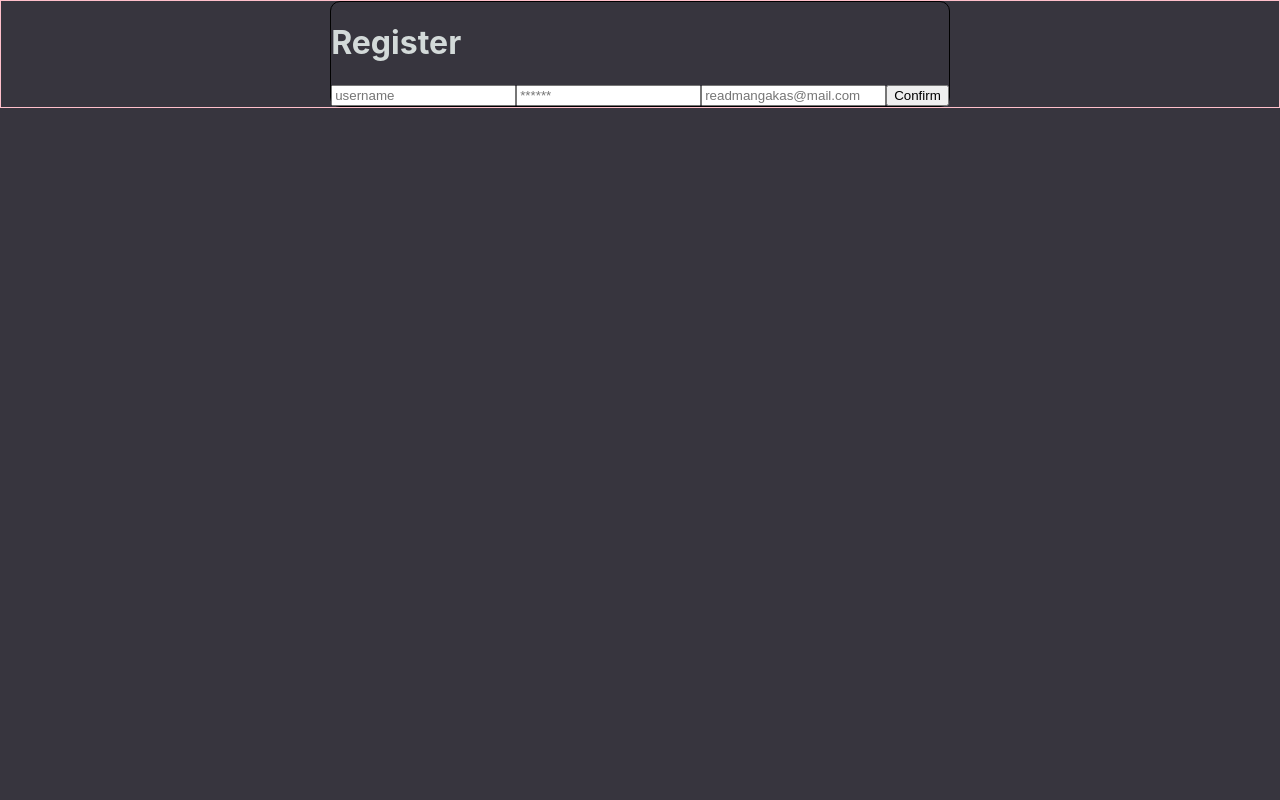
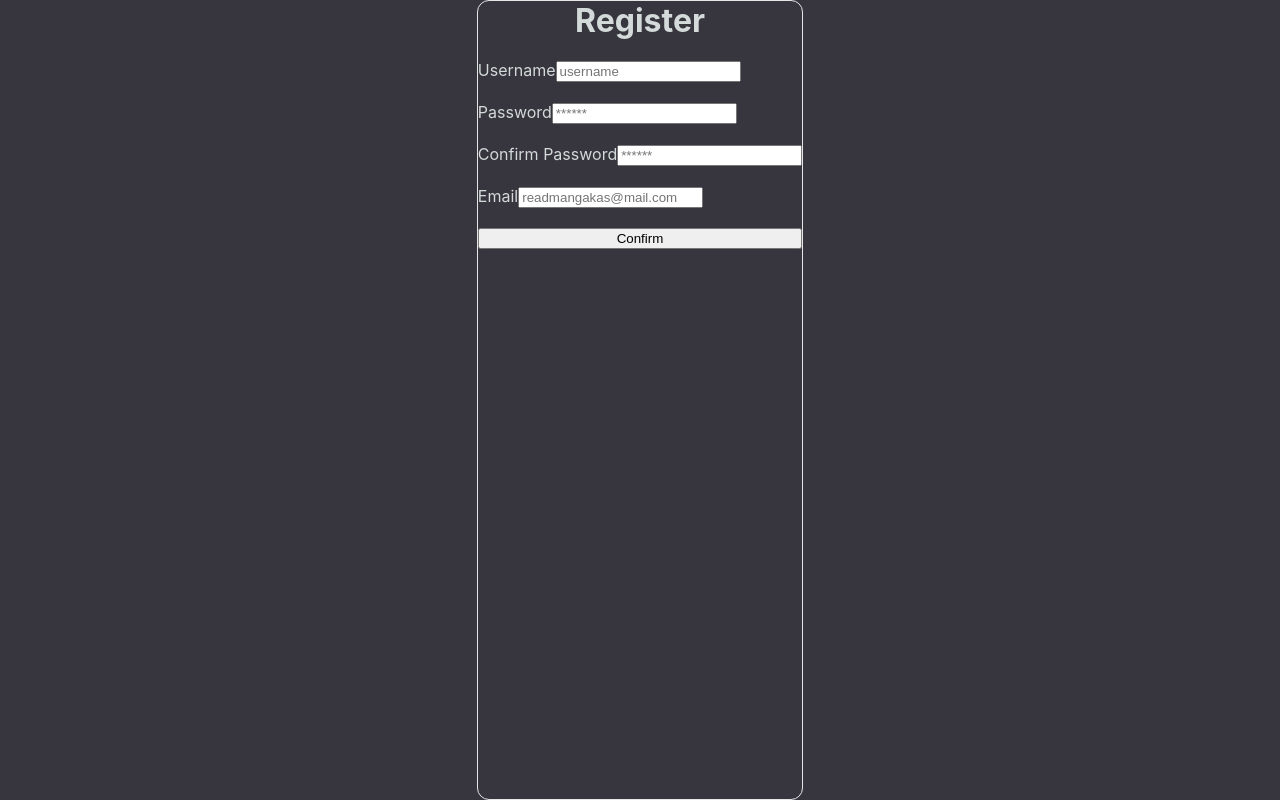
Before and after one commit to Raidiniom/Read_MangaKas, a React (Vite) app in the folder frontend/: page /register in a window 1280 px wide. Built offline with nearby package versions, Linux system fonts and the light colour scheme.

Commit message:
might do

```diff
--- a/frontend/src/pages/Register_page.jsx
+++ b/frontend/src/pages/Register_page.jsx
@@ -5,19 +5,31 @@ export default function Register_page() {
     return (
         <>
             <div className="register-body">
-                <div className="register-form">
+                <form className="register-form" aria-label="register form">
                     <h1 className="register-title">Register</h1>
 
-                    <input type="text" placeholder="username" required/>
+                    <div className="register-field">
+                        <label htmlFor="username">Username</label>
+                        <input id="username" className="register-input" type="text" placeholder="username" required/>
+                    </div>
 
-                    <input type="password" placeholder="******" required/>
+                    <div className="register-field">
+                        <label htmlFor="password">Password</label>
+                        <input id="password" className="register-input" type="password" placeholder="******" required/>
+                    </div>
 
-                    <input type="email" placeholder="readmangakas@mail.com" required/>
+                    <div className="register-field">
+                        <label htmlFor="confirm_password">Confirm Password</label>
+                        <input id="confirm_password" className="register-input" type="password" placeholder="******" required/>
+                    </div>
+
+                    <div className="register-field">
+                        <label htmlFor="email">Email</label>
+                        <input id="email" className="register-input" type="email" placeholder="readmangakas@mail.com" required/>
+                    </div>
 
                     <button type="submit">Confirm</button>
-
-                    {/*  */}
-                </div>
+                </form>
             </div>
         </>
     )
--- a/frontend/src/styles/register_page.css
+++ b/frontend/src/styles/register_page.css
@@ -1,10 +1,19 @@
 .register-body {
-    border: 1px pink solid;
     display: flex;
     justify-content: center;
+    min-height: 100vh;
 }
 
 .register-form {
-    border: 1px black solid;
-    border-radius: 10px;
+    border: 1px solid #e6e6e6;
+    border-radius: 12px;
+    display: flex;
+    flex-direction: column;
+    gap: 20px;
 }
+
+.register-title {
+    text-align: center;
+    font-weight: 700;
+    margin: 0;
+}
```
